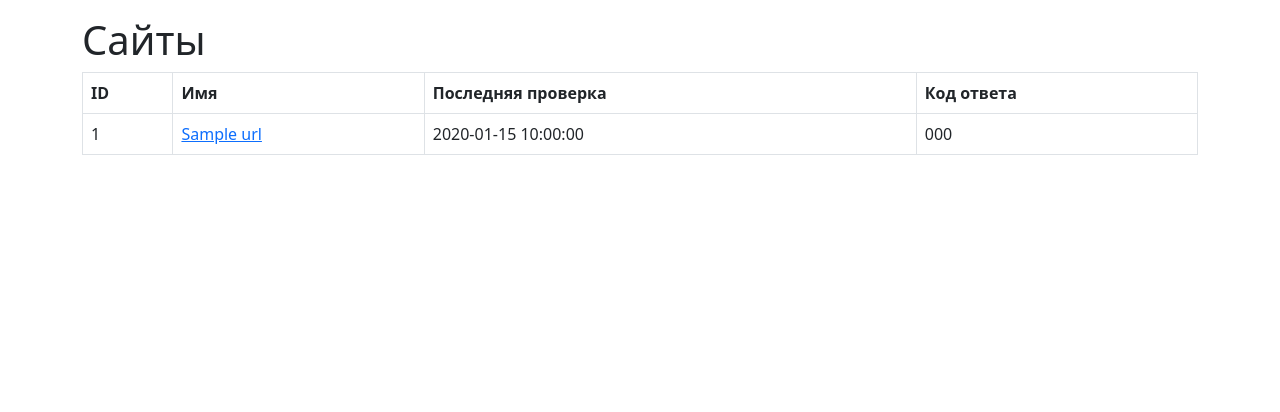
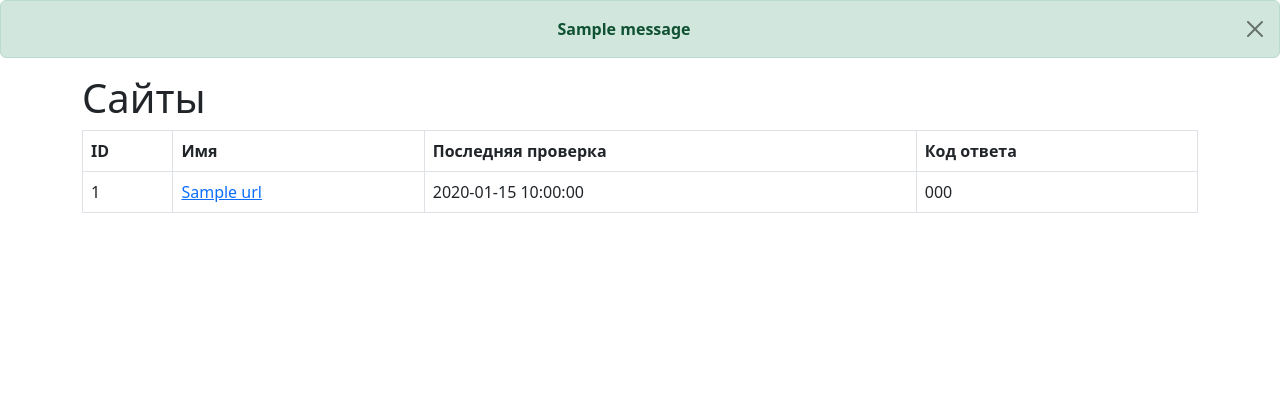
Before and after one commit to EzerTigger/python-project-83, a Flask app: page /urls in a window 1280 px wide. Shown: the part 56-468 px from the top of the page. Run offline with Flask 3, Linux system fonts and the light colour scheme; one stand-in notice (Sample message) is shown; a database or web service that is not in the repository returns one stand-in record (values such as "Sample title"); some libraries are stand-ins or nearby versions.

Commit message:
Refactor messages in templates

```diff
--- a/page_analyzer/app.py
+++ b/page_analyzer/app.py
@@ -1,4 +1,4 @@
-from flask import Flask, render_template, request, flash, get_flashed_messages
+from flask import Flask, render_template, request, flash
 from flask import redirect, url_for
 import psycopg2
 import os
@@ -91,7 +91,6 @@ def urls_post():
 @app.route('/urls/<int:id>')
 def url_get(id):
     checks = []
-    messages = get_flashed_messages(with_categories=True)
     conn = connect_db()
     cur = conn.cursor()
     cur.execute('SELECT * FROM urls WHERE id = (%s)', (id,))
@@ -110,7 +109,6 @@ def url_get(id):
         site_name=site_name,
         site_created_at=site_created_at,
         checks=checks,
-        messages=messages,
     )
 
 
--- a/page_analyzer/templates/urls.html
+++ b/page_analyzer/templates/urls.html
@@ -18,6 +18,21 @@
   </header>
 
   <main class="flex-grow-1">
+
+  {% with messages = get_flashed_messages(with_categories=true) %}
+    {% if messages %}
+    {% for category, message in messages %}
+
+    <div class="alert alert-{{ category }} alert-dismissible fade show" role="alert">
+        <div class="d-flex justify-content-center">
+            <strong>{{ message }}</strong>
+            <button type="button" class="btn-close" data-bs-dismiss="alert" aria-label="Close"></button>
+        </div>
+    </div>
+    {% endfor %}
+    {% endif %}
+    {% endwith %}
+
     <div class="container-lg mt-3">
       <h1>Сайты</h1>
       <table class="table table-bordered table-hover text-nowrap" data-test="urls">
```
Also changed, not shown: page_analyzer/templates/show.html (+15 -5 lines).
